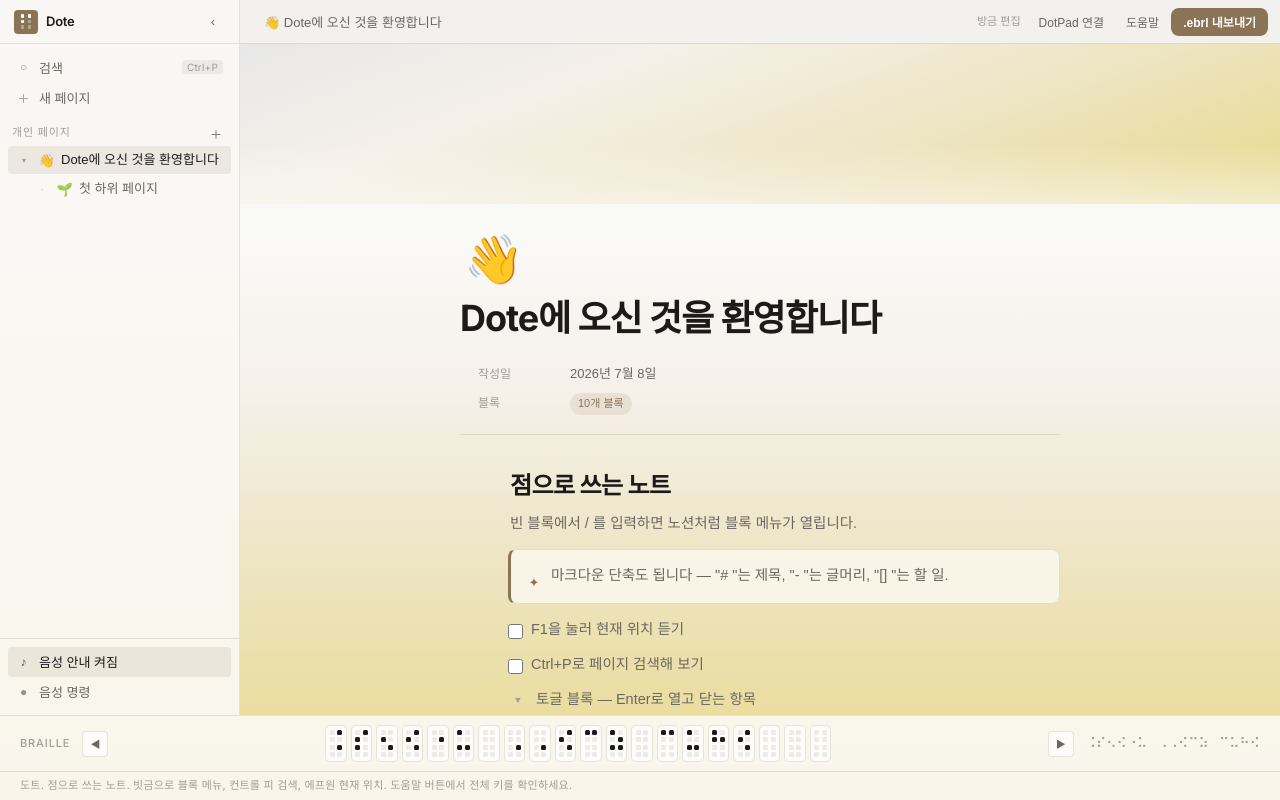
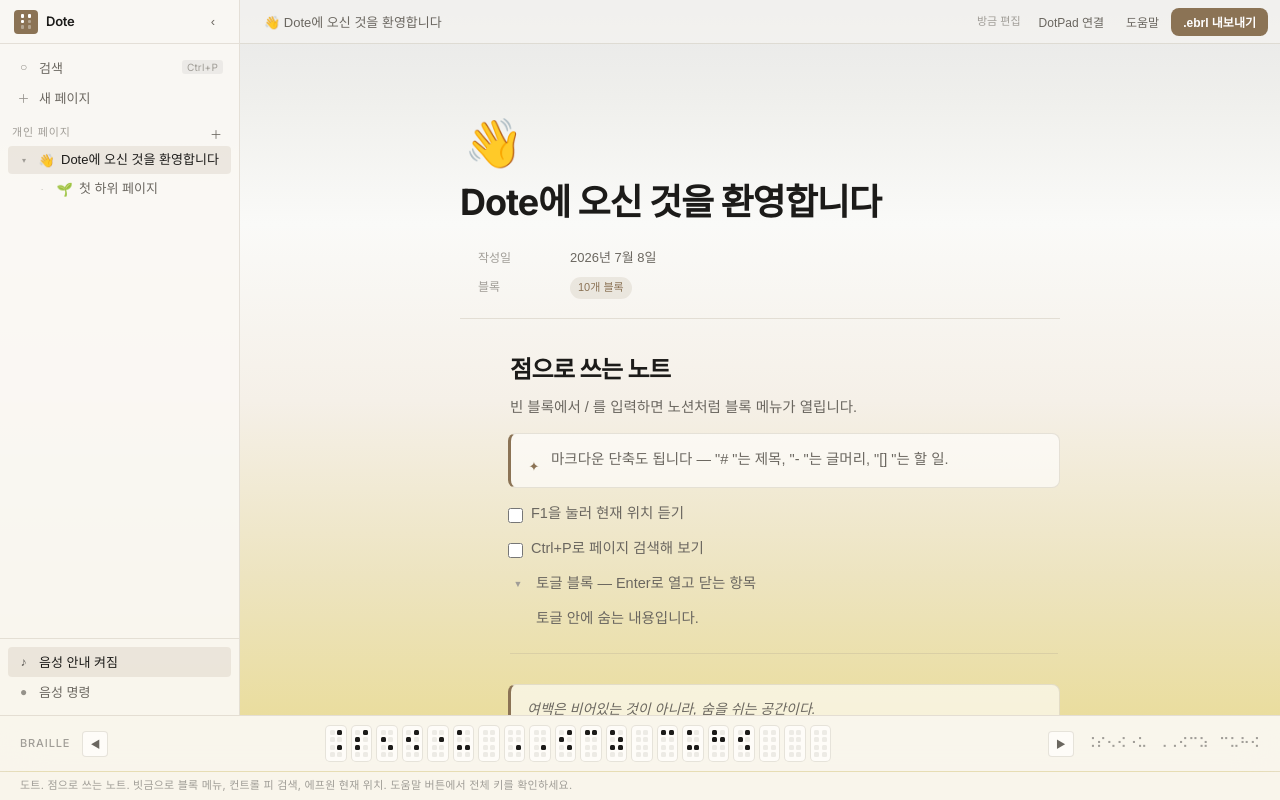
Before and after one commit to baekjunjoo/dote, a plain HTML site: page index.html in a window 1280 px wide. Drawn offline with Linux system fonts and the light colour scheme; a web font is replaced by a local one.

Commit message:
커버 밴드 제거 — 세로 그라디언트 배경 일관 유지 (sw v4)

```diff
--- a/index.html
+++ b/index.html
@@ -154,17 +154,8 @@
 #editorScroll::-webkit-scrollbar{width:6px}
 #editorScroll::-webkit-scrollbar-thumb{background:var(--borderStrong);border-radius:3px}
 
-/* 커버 */
-.cover-area{
-  height:160px;flex-shrink:0;position:relative;
-  background:linear-gradient(160deg,#E8E8E8 0%,#F5F0E8 30%,#EDE4C0 65%,#E8D98A 100%);
-}
-.cover-area::after{
-  content:'';position:absolute;inset:auto 0 0 0;height:60px;
-  background:linear-gradient(to bottom,transparent,rgba(250,248,244,.6));
-}
 #editor{max-width:720px;margin:0 auto;padding:0 60px 120px;width:100%}
-.page-meta{padding-top:28px;margin-bottom:16px}
+.page-meta{padding-top:72px;margin-bottom:16px}
 #icoBtn{font-size:48px;line-height:1;padding:4px;border-radius:var(--r-md);margin-bottom:10px;display:block}
 #icoBtn:hover{background:var(--surfaceHov)}
 #icoBtn.empty{font-family:var(--font-ko);font-size:12px;color:var(--textDim);border:1px dashed var(--border);padding:6px 10px}
@@ -349,7 +340,6 @@
       </div>
     </div>
     <div id="editorScroll">
-      <div class="cover-area" role="img" aria-label="페이지 커버 — 재패니즈 그라디언트"></div>
       <div id="editor" aria-label="문서 편집기">
         <div class="page-meta">
           <button id="icoBtn" aria-label="페이지 아이콘 변경"></button>
--- a/sw.js
+++ b/sw.js
@@ -1,5 +1,5 @@
 /* Dote 서비스 워커 — 오프라인 우선 (PRD §7: 점역·편집은 네트워크 없이 동작) */
-const C = "dote-v3";
+const C = "dote-v4";
 const CORE = ["./", "index.html", "braille.js", "ebraille.js", "dotpad.js", "manifest.webmanifest", "icon.svg"];
 self.addEventListener("install", e => {
   e.waitUntil(caches.open(C).then(c => c.addAll(CORE)));
```
